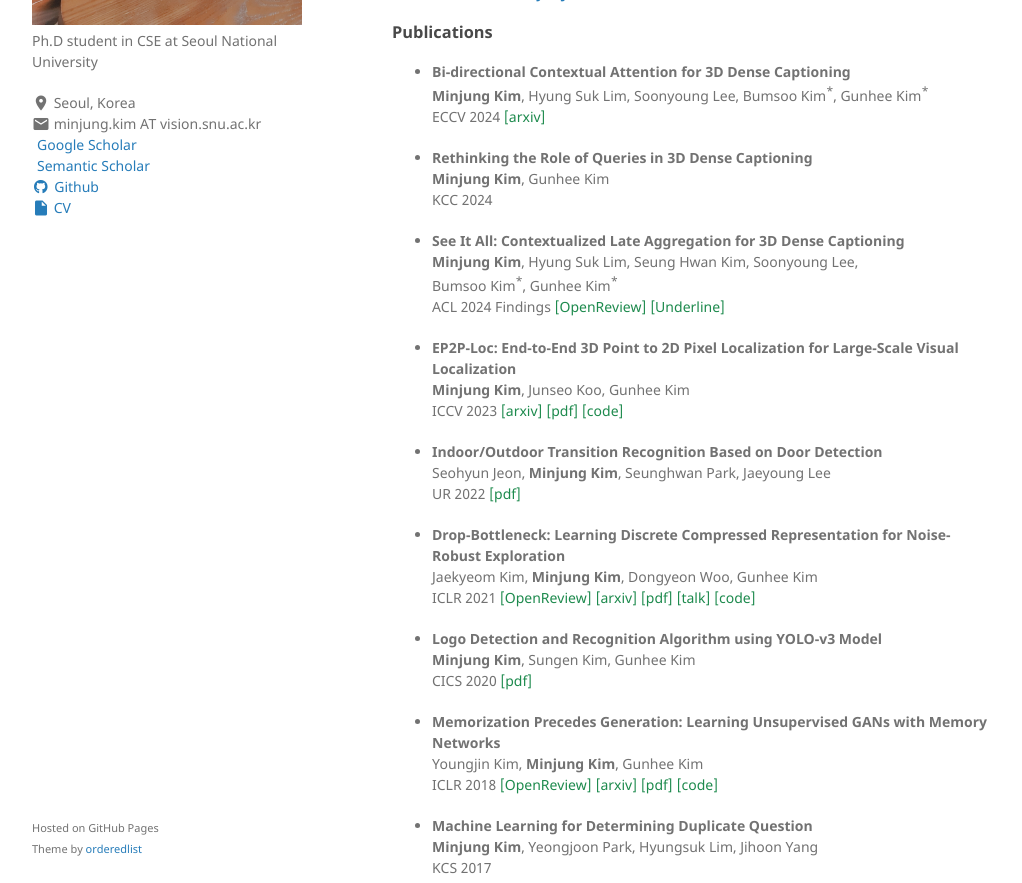
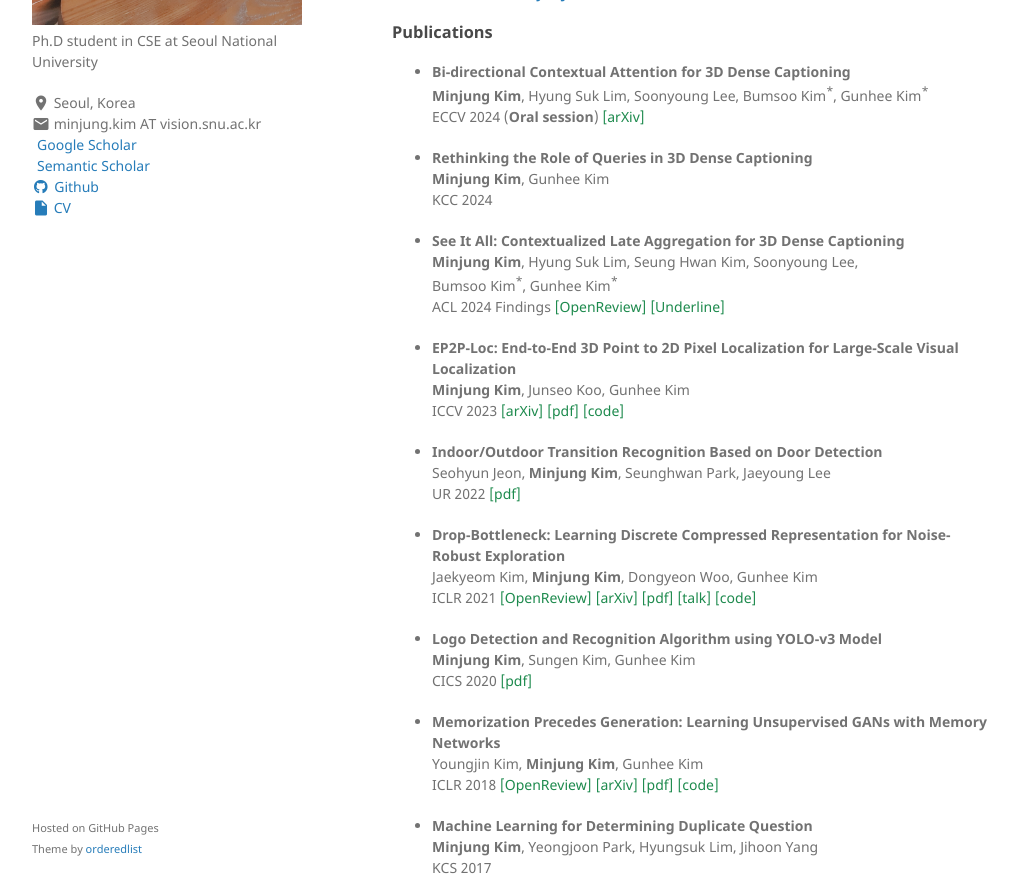
Before and after one commit to minnjung/minnjung.github.io, a Jekyll site: the page built from index.md, in a window 1280 px wide and 1400 px high. Shown: the part 472-1355 px from the top of the window, without its empty margins (128-1150 px from the left). Built offline with Jekyll 4.4.1, drawn with Linux system fonts in a browser that asks for light colours; a style sheet for code colours, icons or effects is not loaded.

Commit message:
Update index.md

```diff
--- a/index.md
+++ b/index.md
@@ -46,8 +46,8 @@ and (iii) utilizing high-level semantic information for place recognition and 3D
 
 - **Bi-directional Contextual Attention for 3D Dense Captioning** <br/>
 **Minjung Kim**, Hyung Suk Lim, Soonyoung Lee, Bumsoo Kim<sup>\*</sup>, Gunhee Kim<sup>\*</sup> <br/>
-ECCV 2024
-<a class="code" href="https://arxiv.org/abs/2408.06662">[arxiv]</a>
+ECCV 2024 (**Oral session**)
+<a class="code" href="https://arxiv.org/abs/2408.06662">[arXiv]</a>
 
 - **Rethinking the Role of Queries in 3D Dense Captioning** <br/>
 **Minjung Kim**, Gunhee Kim <br/>
@@ -63,7 +63,7 @@ ACL 2024 Findings
 - **EP2P-Loc: End-to-End 3D Point to 2D Pixel Localization for Large-Scale Visual Localization** <br/>
 **Minjung Kim**, Junseo Koo, Gunhee Kim <br/>
 ICCV 2023
-<a class="code" href="http://arxiv.org/abs/2309.07471">[arxiv]</a>
+<a class="code" href="http://arxiv.org/abs/2309.07471">[arXiv]</a>
 <a class="code" href="https://openaccess.thecvf.com/content/ICCV2023/papers/Kim_EP2P-Loc_End-to-End_3D_Point_to_2D_Pixel_Localization_for_Large-Scale_ICCV_2023_paper.pdf">[pdf]</a>
 <a class="code" href="https://github.com/minnjung/EP2P-Loc">[code]</a>
 
@@ -76,7 +76,7 @@ UR 2022
 Jaekyeom Kim, **Minjung Kim**, Dongyeon Woo, Gunhee Kim <br/>
 ICLR 2021
 <a class="code" href="https://openreview.net/forum?id=1rxHOBjeDUW">[OpenReview]</a>
-<a class="code" href="https://arxiv.org/abs/2103.12300">[arxiv]</a>
+<a class="code" href="https://arxiv.org/abs/2103.12300">[arXiv]</a>
 <a class="code" href="https://openreview.net/pdf?id=1rxHOBjeDUW">[pdf]</a>
 <a class="code" href="https://iclr.cc/virtual/2021/poster/3127">[talk]</a>
 <a class="code" href="https://github.com/jaekyeom/drop-bottleneck">[code]</a>
@@ -90,7 +90,7 @@ CICS 2020
 Youngjin Kim, **Minjung Kim**, Gunhee Kim <br/>
 ICLR 2018
 <a class="code" href="https://openreview.net/forum?id=rkO3uTkAZ">[OpenReview]</a>
-<a class="code" href="https://arxiv.org/abs/1803.01500">[arxiv]</a>
+<a class="code" href="https://arxiv.org/abs/1803.01500">[arXiv]</a>
 <a class="code" href="https://openreview.net/pdf?id=rkO3uTkAZ">[pdf]</a>
 <a class="code" href="https://github.com/whyjay/memoryGAN">[code]</a>
 
```
